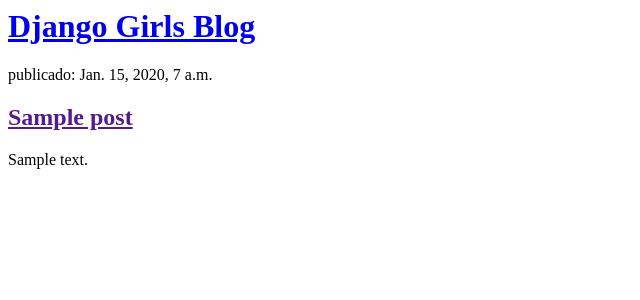
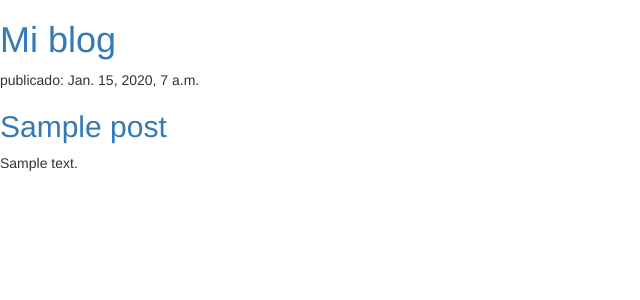
Before and after one commit to MartinaCastillo/my-first-blog, a Django app: page / in a window 1280 px wide. Shown: the top 300 px of the page, without its empty margins (0-640 px from the left). Run offline with Django 3.2, Linux system fonts and the light colour scheme; tables that the repository leaves empty hold one stand-in row (values such as "Sample post"); some libraries are stand-ins or nearby versions.

Commit message:
cambie algunos textos por los mios

```diff
--- a/blog/templates/blog/post_list.html
+++ b/blog/templates/blog/post_list.html
@@ -1,10 +1,13 @@
+<link rel="stylesheet" href="//maxcdn.bootstrapcdn.com/bootstrap/3.2.0/css/bootstrap.min.css">
+<link rel="stylesheet" href="//maxcdn.bootstrapcdn.com/bootstrap/3.2.0/css/bootstrap-theme.min.css">
+
 <html>
     <head>
-        <title>Django Girls blog</title>
+        <title>El blog de Martina</title>
     </head>
     <body>
         <div>
-            <h1><a href="/">Django Girls Blog</a></h1>
+            <h1><a href="/">Mi blog</a></h1>
         </div>
 
         {% for post in posts %}
```
